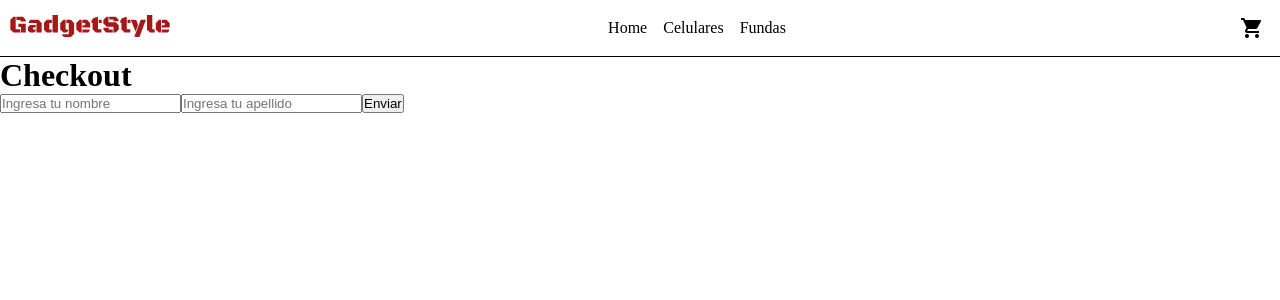
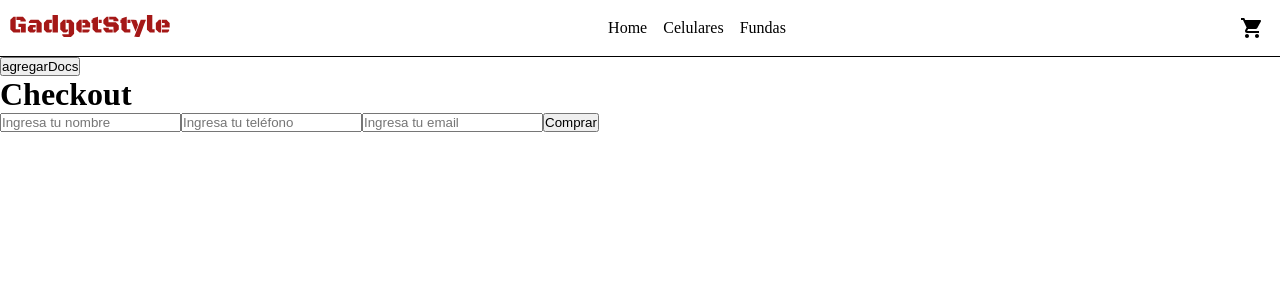
Before and after one commit to San2407/React-GadgetStyle, a React (Vite) app: page /checkout in a window 1280 px wide. Shown: the top 300 px of the page. Built offline with nearby package versions, Linux system fonts and the light colour scheme.

Commit message:
Se agrego el localstorage en CartContext

```diff
--- /dev/null
+++ b/src/agregarDocs.jsx
@@ -0,0 +1,14 @@
+import { addDoc, collection } from "firebase/firestore";
+import { db } from "./firebaseConfig";
+import { products } from "./productsMock";
+export const AgregarDocs = () => {
+  const Datos = () => {
+    let productsCollection = collection(db, "products");
+    products.forEach((product) => {
+      addDoc(productsCollection, product);
+    });
+  };
+  return <button onClick={Datos}>agregarDocs</button>;
+};
+
+export default AgregarDocs;
--- a/src/components/common/ItemCount/ItemCountContainer.jsx
+++ b/src/components/common/ItemCount/ItemCountContainer.jsx
@@ -1,5 +1,5 @@
 import { useState } from "react";
-import ItemCount from "./itemCount";
+import ItemCount from "./ItemCount";
 
 const ItemCountContainer = ({ stock, onAdd, initial = 1 }) => {
   const [count, setCounter] = useState(initial);
--- a/src/components/layout/Layout.jsx
+++ b/src/components/layout/Layout.jsx
@@ -1,10 +1,11 @@
 import { Outlet } from "react-router-dom";
 import Navbar from "./Navbar";
-
+import { AgregarDocs } from "../../agregarDocs";
 const Layout = () => {
   return (
     <>
       <Navbar />
+      <AgregarDocs />
       <Outlet />
       {/*agregar el footer*/}
     </>
--- a/src/components/pages/Checkout/CheckoutContainer.jsx
+++ b/src/components/pages/Checkout/CheckoutContainer.jsx
@@ -1,21 +1,42 @@
-import { useState } from "react";
+import { useContext, useState } from "react";
 import Checkout from "./checkout";
+import { CartContext } from "../../../context/CartContext";
+import { addDoc, collection, updateDoc, doc } from "firebase/firestore";
+import { db } from "../../../firebaseConfig";
 function CheckoutContainer() {
   const [userInfo, setUserInfo] = useState({
-    firstName: "",
-    lastName: "",
+    name: "",
     phone: "",
+    email: "",
   });
+  const [orderId, setOrderId] = useState(null);
+  const { cart, totalPrice, clear } = useContext(CartContext);
+  let total = totalPrice();
 
   const submitForm = (e) => {
     e.preventDefault();
-    console.log("Se envió el formulario");
-    console.log(userInfo);
+
+    let order = {
+      buyer: userInfo,
+      items: cart,
+      total: total,
+      //date: función date que estaría en el CartContext
+    };
+
+    let orderCollection = collection(db, "orders");
+    addDoc(orderCollection, order).then((res) => setOrderId(res.id));
+    cart.forEach((product) => {
+      let refDoc = doc(db, "products", product.id);
+      updateDoc(refDoc, { stock: product.stock - product.quantity });
+    });
+    clear();
   };
   const capturar = (e) => {
     setUserInfo({ ...userInfo, [e.target.name]: e.target.value });
   };
-  return <Checkout submitForm={submitForm} capturar={capturar} />;
+  return (
+    <Checkout submitForm={submitForm} capturar={capturar} orderId={orderId} />
+  );
 }
 
 export default CheckoutContainer;
--- a/src/components/pages/Checkout/checkout.jsx
+++ b/src/components/pages/Checkout/checkout.jsx
@@ -1,22 +1,33 @@
-function Checkout({ submitForm, capturar }) {
+function Checkout({ submitForm, capturar, orderId }) {
   return (
     <>
       <h1>Checkout</h1>
+
+      {orderId ? (
+        <h1>Gracias, tu numero de compra es {orderId}</h1>
+      ) : (
         <form onSubmit={submitForm}>
           <input
             type="text"
             placeholder="Ingresa tu nombre"
             onChange={capturar}
-          name="firstName"
+            name="name"
           />
           <input
             type="text"
-          placeholder="Ingresa tu apellido"
+            placeholder="Ingresa tu teléfono"
             onChange={capturar}
-          name="lastName"
+            name="phone"
           />
-        <button type="submit">Enviar</button>
+          <input
+            type="text"
+            placeholder="Ingresa tu email"
+            onChange={capturar}
+            name="email"
+          />
+          <button type="submit">Comprar</button>
         </form>
+      )}
     </>
   );
 }
--- a/src/components/pages/ItemDetail/ItemDetailContainer.jsx
+++ b/src/components/pages/ItemDetail/ItemDetailContainer.jsx
@@ -13,7 +13,6 @@ const ItemDetailContainer = () => {
   const { addItem, quantityById } = useContext(CartContext);
 
   const initial = quantityById(id);
-  console.log(initial);
   useEffect(() => {
     setLoading(true);
     let productsCollection = collection(db, "products");
--- a/src/context/CartContext.jsx
+++ b/src/context/CartContext.jsx
@@ -3,7 +3,9 @@ import { createContext, useState } from "react";
 export const CartContext = createContext();
 
 function CartContextProvider({ children }) {
-  const [cart, setCart] = useState([]);
+  const [cart, setCart] = useState(
+    JSON.parse(localStorage.getItem("cart")) || []
+  );
   const isInCart = (id) => {
     let exist = cart.some((element) => element.id === id);
     return exist;
@@ -19,17 +21,21 @@ function CartContextProvider({ children }) {
         }
       });
       setCart(newQuantity);
+      localStorage.setItem("cart", JSON.stringify(newQuantity));
     } else {
       setCart([...cart, product]);
+      localStorage.setItem("cart", JSON.stringify([...cart, product]));
     }
   };
   const clear = () => {
     setCart([]);
+    localStorage.removeItem("cart");
   };
 
   const removeItem = (id) => {
     let newArray = cart.filter((element) => element.id !== id);
     setCart(newArray);
+    localStorage.setItem("cart", JSON.stringify(newArray));
   };
   const totalItems = () => {
     let total = cart.reduce((acc, element) => {
@@ -51,6 +57,7 @@ function CartContextProvider({ children }) {
       return product;
     }
   };
+  //agregar una función date que consiga la fecha del dia de hoy
   return (
     <CartContext.Provider
       value={{
--- a/src/productsMock.js
+++ b/src/productsMock.js
@@ -1,15 +1,5 @@
 export let products = [
     {
-        id: 1,
-        category: "Celulares",
-        title: "Celular Liberado Zte Blade A53 Plus 4g 6.52p Gris",
-        description: 'Dispositivo liberado para que elijas la compañía telefónica que prefieras.Pantalla de 6.5".Memoria interna de 64GB.Incluye funda protectora',
-        price: 119.999,
-        img: "https://res.cloudinary.com/dsnqnbiib/image/upload/v1708891649/GadgetStyle/celulares/b33nfgrd7m2ijc0bc2uj.png",
-        stock: 13
-    },
-    {
-        id: 2,
         category: "Celulares",
         title: 'TCL 40 SE 256 GB dark gray 6 GB RAM',
         description: 'Dispositivo liberado para que elijas la compañía telefónica que prefieras.Pantalla IPS de 6.75".Tiene 3 cámaras traseras de 50Mpx/2Mpx/2Mpx.',
@@ -20,16 +10,6 @@ export let products = [
 
     //fundas
     {
-        id: 3,
-        category: "Fundas",
-        title: 'Funda Tpu Antigolpes Transparente Para Samsung + Vidrio',
-        description: 'Funda de alto impacto con esquinas reforzadas. Protege ante caídas de alturas considerables.',
-        price: 6.899,
-        img: "https://res.cloudinary.com/dsnqnbiib/image/upload/v1708901484/GadgetStyle/fundas/ouhlo7fldedskkwv1zx9.webp",
-        stock: 5,
-    },
-    {
-        id: 4,
         category: "Fundas",
         title: 'Funda Reforzada Anillo Antigolpe Para Samsung A04e',
         description: 'Posee protector de cámara.Con anillo trasero para una mejor sujeción.Su diseño elegante y funcional que garantiza una protección óptima ',
```
Lines whose indentation alone changed are shown as unchanged.
